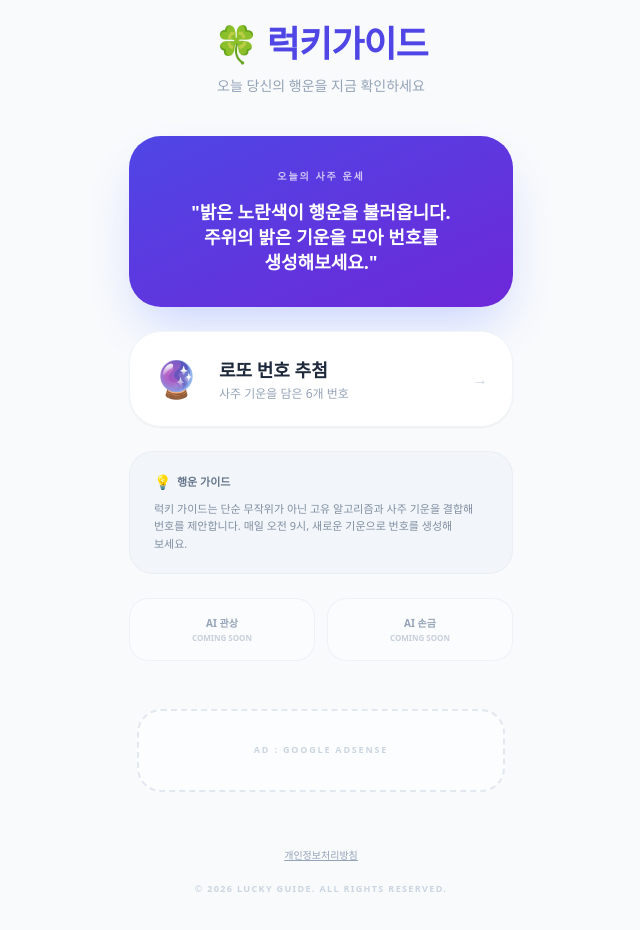
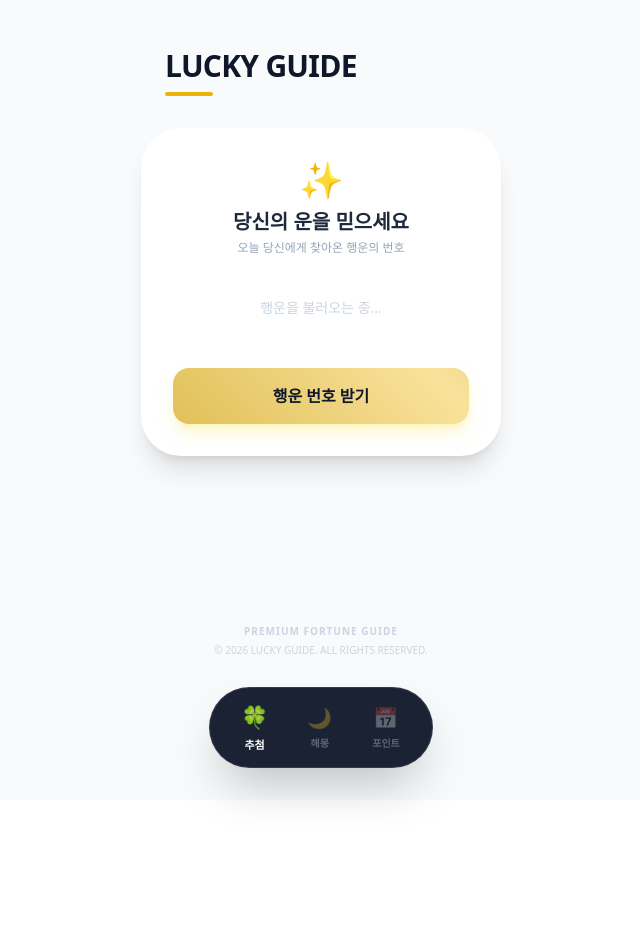
Before and after one commit to cookiekuki0204/lucky-guide, a React (Create React App) app: page / in a window 1280 px wide. Shown: the top 930 px of the page, without its empty margins (319-959 px from the left). After the commit the page ends 800 px from the top, so only its background shows below. Built offline with nearby package versions, Linux system fonts and the light colour scheme.

Commit message:
button color change

```diff
--- a/src/App.js
+++ b/src/App.js
@@ -1,96 +1,169 @@
-import React, { useState, useEffect } from 'react';
-import Privacy from './Privacy';
-import './index.css';
-import Lotto from './components/Lotto';
+import React, { useState } from 'react';
 
 function App() {
-  const [view, setView] = useState('main');
-  const [fortune, setFortune] = useState('');
+  const [activeTab, setActiveTab] = useState('lotto');
+  const [numbers, setNumbers] = useState([]);
+  const [isSpinning, setIsSpinning] = useState(false);
 
-  useEffect(() => {
-    const fortuneList = [
-      "오늘은 금전운이 북쪽에서 들어오는 날입니다.\n차분한 마음으로 번호를 고르세요.",
-      "밝은 노란색이 행운을 불러옵니다.\n주위의 밝은 기운을 모아 번호를 생성해보세요.",
-      "기다리던 소식이 들려올 수 있는 길조가 보입니다.\n직감을 믿고 번호를 선택하세요.",
-      "오늘은 인내심이 필요한 날입니다.\n서두르지 말고 천천히 행운을 기다려보세요.",
-      "주변 사람과의 화합이 행운의 열쇠입니다.\n함께 번호를 공유해보는 것도 좋습니다."
-    ];
-    const today = new Date().getDate();
-    setFortune(fortuneList[today % fortuneList.length]);
-  }, []);
+  // 1. 로또 번호 생성
+  const generateNumbers = () => {
+    setIsSpinning(true);
+    setTimeout(() => {
+      const newNumbers = [];
+      while (newNumbers.length < 6) {
+        const num = Math.floor(Math.random() * 45) + 1;
+        if (!newNumbers.includes(num)) newNumbers.push(num);
+      }
+      setNumbers(newNumbers.sort((a, b) => a - b));
+      setIsSpinning(false);
+    }, 1000);
+  };
 
-  if (view === 'privacy') {
-    return (
-      <div className="min-h-screen bg-slate-50 p-6 flex flex-col items-center font-sans">
-        <div className="w-full max-w-2xl">
-          <button onClick={() => setView('main')} className="mb-6 px-4 py-2 bg-slate-200 hover:bg-slate-300 rounded-xl text-slate-700 text-sm font-bold transition-all active:scale-95">← 돌아가기</button>
-          <div className="bg-white rounded-[2.5rem] shadow-xl p-8"><Privacy /></div>
-        </div>
-      </div>
-    );
-  }
+  // 2. 카카오톡 공유 (키값 입력 필요)
+  const shareKakao = () => {
+    if (!window.Kakao) return;
+    const kakao = window.Kakao;
+    if (!kakao.isInitialized()) kakao.init('YOUR_KAKAO_JS_KEY');
+
+    kakao.Share.sendDefault({
+      objectType: 'feed',
+      content: {
+        title: numbers.length > 0 ? `🍀 내 행운 번호: ${numbers.join(', ')}` : '🍀 오늘 내 운은 어떨까?',
+        description: '당신의 운을 믿고 행운을 잡아보세요!',
+        imageUrl: 'https://lucky-guide.pages.dev/og-image.png',
+        link: { mobileWebUrl: 'https://lucky-guide.pages.dev', webUrl: 'https://lucky-guide.pages.dev' },
+      },
+    });
+  };
+
+  // --- 스타일 정의 ---
+  const cardClass = "w-full max-w-[360px] p-8 bg-white rounded-[2.5rem] shadow-xl animate-in fade-in duration-500";
+
+  // 글리터 골드 버튼 스타일 (CSS Keyframes 포함)
+  const glitterButtonStyle = {
+    background: 'linear-gradient(45deg, #D4AF37, #F9E29B, #B8860B, #F9E29B)',
+    backgroundSize: '400% 400%',
+    animation: isSpinning ? 'none' : 'glimmer 3s ease infinite',
+  };
 
   return (
-    <div className="min-h-screen bg-slate-50 flex flex-col items-center justify-center p-6 font-sans text-slate-900 leading-relaxed">
-      {view === 'main' ? (
-        <div className="w-full max-w-sm space-y-6 animate-in fade-in slide-in-from-bottom-4 duration-700">
-          <div className="text-center mb-10">
-            <h1 className="text-4xl font-black text-indigo-600 mb-3 tracking-tight">🍀 럭키가이드</h1>
-            <p className="text-slate-400 font-medium text-sm">오늘 당신의 행운을 지금 확인하세요</p>
+    <div className="min-h-screen bg-[#f8fafc] flex flex-col items-center font-sans overflow-x-hidden">
+      {/* 글리터 효과를 위한 스타일 태그 */}
+      <style>{`
+        @keyframes glimmer {
+          0% { background-position: 0% 50%; }
+          50% { background-position: 100% 50%; }
+          100% { background-position: 0% 50%; }
+        }
+      `}</style>
+
+      {/* 헤더 */}
+      <header className="w-full max-w-[360px] pt-12 pb-8 px-6">
+        <h1 className="text-3xl font-black text-slate-900 tracking-tight">LUCKY GUIDE</h1>
+        <div className="w-12 h-1 bg-yellow-500 mt-2 rounded-full"></div>
+      </header>
+
+      {/* 메인 콘텐츠 */}
+      <main className="w-full flex flex-col items-center px-6 pb-32">
+        {activeTab === 'lotto' && (
+          <div className={cardClass}>
+            <div className="text-center mb-8">
+              <span className="text-4xl mb-2 block">✨</span>
+              <h2 className="text-xl font-black text-slate-800">당신의 운을 믿으세요</h2>
+              <p className="text-slate-400 text-xs mt-1">오늘 당신에게 찾아온 행운의 번호</p>
+            </div>
+
+            <div className="flex justify-center gap-2 mb-10 h-10 items-center">
+              {numbers.length > 0 ? numbers.map((num, i) => (
+                <div key={i} className="w-10 h-10 rounded-full bg-slate-900 text-yellow-400 flex items-center justify-center font-bold text-sm shadow-lg transform scale-110">
+                  {num}
+                </div>
+              )) : (
+                <div className="text-slate-300 text-sm font-medium">행운을 불러오는 중...</div>
+              )}
+            </div>
+
+            <button
+              onClick={generateNumbers}
+              disabled={isSpinning}
+              style={glitterButtonStyle}
+              className={`w-full py-4 rounded-2xl font-black text-slate-900 transition-all active:scale-95 shadow-lg shadow-yellow-200/50 ${isSpinning ? 'opacity-50 cursor-not-allowed' : ''}`}
+            >
+              {isSpinning ? '기운을 모으는 중...' : '행운 번호 받기'}
+            </button>
+
+            {numbers.length > 0 && (
+              <div className="flex justify-center gap-4 mt-8">
+                <button onClick={shareKakao} className="text-xs font-bold text-slate-400 hover:text-yellow-600">💬 카톡 공유</button>
+                <button onClick={() => {
+                  navigator.clipboard.writeText(numbers.join(', '));
+                  alert('행운이 복사되었습니다!');
+                }} className="text-xs font-bold text-slate-400 hover:text-yellow-600">📋 번호 복사</button>
+              </div>
+            )}
           </div>
+        )}
 
-          {/* 운세 카드: 가독성 및 정렬 개선 */}
-          <div className="bg-gradient-to-br from-indigo-600 to-violet-700 p-8 rounded-[2rem] shadow-2xl shadow-indigo-200 text-white text-center">
-            <h3 className="text-[10px] font-bold opacity-70 mb-4 uppercase tracking-[0.2em]">오늘의 사주 운세</h3>
-            <p className="text-lg font-bold leading-snug whitespace-pre-line break-keep">
-              "{fortune}"
-            </p>
-          </div>
-
-          <button onClick={() => setView('lotto')} className="w-full bg-white p-6 rounded-[2rem] shadow-sm border border-slate-100 flex items-center justify-between hover:shadow-xl hover:-translate-y-1 transition-all group active:scale-95">
-            <div className="flex items-center gap-5 text-left">
-              <span className="text-4xl group-hover:rotate-12 transition-transform">🔮</span>
-              <div>
-                <h3 className="font-bold text-lg text-slate-800">로또 번호 추첨</h3>
-                <p className="text-slate-400 text-xs mt-0.5">사주 기운을 담은 6개 번호</p>
-              </div>
-            </div>
-            <span className="text-slate-300 font-bold ml-2">→</span>
-          </button>
-
-          {/* 정보성 텍스트 보강 */}
-          <div className="px-6 py-5 bg-slate-100/80 rounded-[1.5rem] border border-slate-200/50">
-            <p className="text-[11px] font-bold mb-2 text-slate-500 flex items-center gap-1.5">
-              <span className="text-sm">💡</span> 행운 가이드
-            </p>
-            <p className="text-[11px] text-slate-500 leading-relaxed break-keep opacity-80">
-              럭키 가이드는 단순 무작위가 아닌 고유 알고리즘과 사주 기운을 결합해 번호를 제안합니다. 매일 오전 9시, 새로운 기운으로 번호를 생성해 보세요.
-            </p>
-          </div>
-
-          <div className="flex gap-3">
-            <div className="flex-1 bg-white/40 p-4 rounded-[1.2rem] border border-slate-200/50 text-center">
-              <p className="text-[10px] font-bold text-slate-400">AI 관상 <span className="text-[8px] block opacity-50 uppercase">Coming Soon</span></p>
-            </div>
-            <div className="flex-1 bg-white/40 p-4 rounded-[1.2rem] border border-slate-200/50 text-center">
-              <p className="text-[10px] font-bold text-slate-400">AI 손금 <span className="text-[8px] block opacity-50 uppercase">Coming Soon</span></p>
+        {activeTab === 'dream' && (
+          <div className={cardClass}>
+            <h2 className="text-2xl font-black text-slate-800 mb-6">🌙 혹시 이런 꿈 꾸셨나요?</h2>
+            <div className="space-y-6 text-sm text-slate-600 leading-relaxed">
+              <section className="bg-slate-50 p-4 rounded-2xl border-l-4 border-yellow-500">
+                <h3 className="font-bold text-slate-800 mb-1">👴 조상님 꿈</h3>
+                <p className="text-xs">조상님이 밝게 웃으며 무언가를 주셨다면 오늘이 바로 그날입니다.</p>
+              </section>
+              <section className="bg-slate-50 p-4 rounded-2xl border-l-4 border-yellow-500">
+                <h3 className="font-bold text-slate-800 mb-1">💩 오물(똥) 꿈</h3>
+                <p className="text-xs">불쾌함은 잠시! 온몸에 젖는 꿈은 강력한 재물을 뜻하는 대박 징조입니다.</p>
+              </section>
+              <section className="bg-slate-50 p-4 rounded-2xl border-l-4 border-yellow-500">
+                <h3 className="font-bold text-slate-800 mb-1">🔥 불이 나는 꿈</h3>
+                <p className="text-xs">활활 타오르는 불꽃은 당신의 운세가 크게 번창할 것임을 상징합니다.</p>
+              </section>
             </div>
           </div>
-        </div>
-      ) : (
-        <Lotto onBack={() => setView('main')} />
-      )}
+        )}
 
-      {/* 광고 영역 */}
-      <div className="mt-12 w-full max-w-sm px-2">
-        <div className="bg-white/50 border-2 border-dashed border-slate-200 rounded-[1.5rem] py-8 text-center text-slate-300 font-bold text-[9px] tracking-[0.2em] uppercase">
-          AD : Google AdSense
-        </div>
-      </div>
+        {activeTab === 'guide' && (
+          <div className={cardClass}>
+            <h2 className="text-2xl font-black text-slate-800 mb-6">📅 띠별 행운 포인트</h2>
+            <div className="overflow-hidden rounded-2xl border border-slate-100 mb-6">
+              <table className="w-full text-xs text-left">
+                <thead className="bg-slate-50 text-slate-500 font-bold">
+                  <tr><th className="p-3">띠</th><th className="p-3">숫자</th><th className="p-3">컬러</th></tr>
+                </thead>
+                <tbody className="divide-y divide-slate-50 text-slate-600">
+                  <tr><td className="p-3 font-bold">쥐/용/원숭이</td><td className="p-3">1, 6</td><td className="p-3 font-medium text-blue-500">블루</td></tr>
+                  <tr><td className="p-3 font-bold">소/뱀/닭</td><td className="p-3">2, 7</td><td className="p-3 font-medium text-red-500">레드</td></tr>
+                  <tr><td className="p-3 font-bold">호랑이/말/개</td><td className="p-3">3, 8</td><td className="p-3 font-medium text-green-500">그린</td></tr>
+                  <tr><td className="p-3 font-bold">토끼/양/돼지</td><td className="p-3">4, 9</td><td className="p-3 font-medium text-slate-400">화이트</td></tr>
+                </tbody>
+              </table>
+            </div>
+            <p className="text-[10px] text-slate-400 text-center leading-relaxed font-medium">당신의 띠와 맞는 컬러 아이템을 챙겨보세요.<br/>긍정적인 기운이 행운을 끌어당깁니다.</p>
+          </div>
+        )}
+      </main>
 
-      <footer className='mt-12 mb-6 text-center space-y-4'>
-        <button onClick={() => setView('privacy')} className='text-[10px] text-slate-400 underline hover:text-indigo-500 transition-colors font-medium'>개인정보처리방침</button>
-        <p className="text-[9px] text-slate-300 tracking-[0.15em] font-semibold uppercase">© 2026 LUCKY GUIDE. ALL RIGHTS RESERVED.</p>
+      {/* 하단 네비게이션 */}
+      <nav className="fixed bottom-8 z-50 bg-slate-900/95 backdrop-blur-xl px-8 py-4 rounded-full shadow-2xl flex gap-10 border border-white/10">
+        <button onClick={() => setActiveTab('lotto')} className={`flex flex-col items-center transition-all ${activeTab === 'lotto' ? 'scale-110' : 'opacity-30'}`}>
+          <span className="text-xl">🍀</span>
+          <span className="text-[10px] text-white font-bold mt-1">추첨</span>
+        </button>
+        <button onClick={() => setActiveTab('dream')} className={`flex flex-col items-center transition-all ${activeTab === 'dream' ? 'scale-110' : 'opacity-30'}`}>
+          <span className="text-xl">🌙</span>
+          <span className="text-[10px] text-white font-bold mt-1">해몽</span>
+        </button>
+        <button onClick={() => setActiveTab('guide')} className={`flex flex-col items-center transition-all ${activeTab === 'guide' ? 'scale-110' : 'opacity-30'}`}>
+          <span className="text-xl">📅</span>
+          <span className="text-[10px] text-white font-bold mt-1">포인트</span>
+        </button>
+      </nav>
+
+      <footer className="w-full max-w-[360px] py-10 px-6 text-center">
+        <p className="text-[10px] text-slate-300 font-bold tracking-widest uppercase">Premium Fortune Guide</p>
+        <p className="text-[10px] text-slate-300 mt-1">© 2026 LUCKY GUIDE. ALL RIGHTS RESERVED.</p>
       </footer>
     </div>
   );
```
